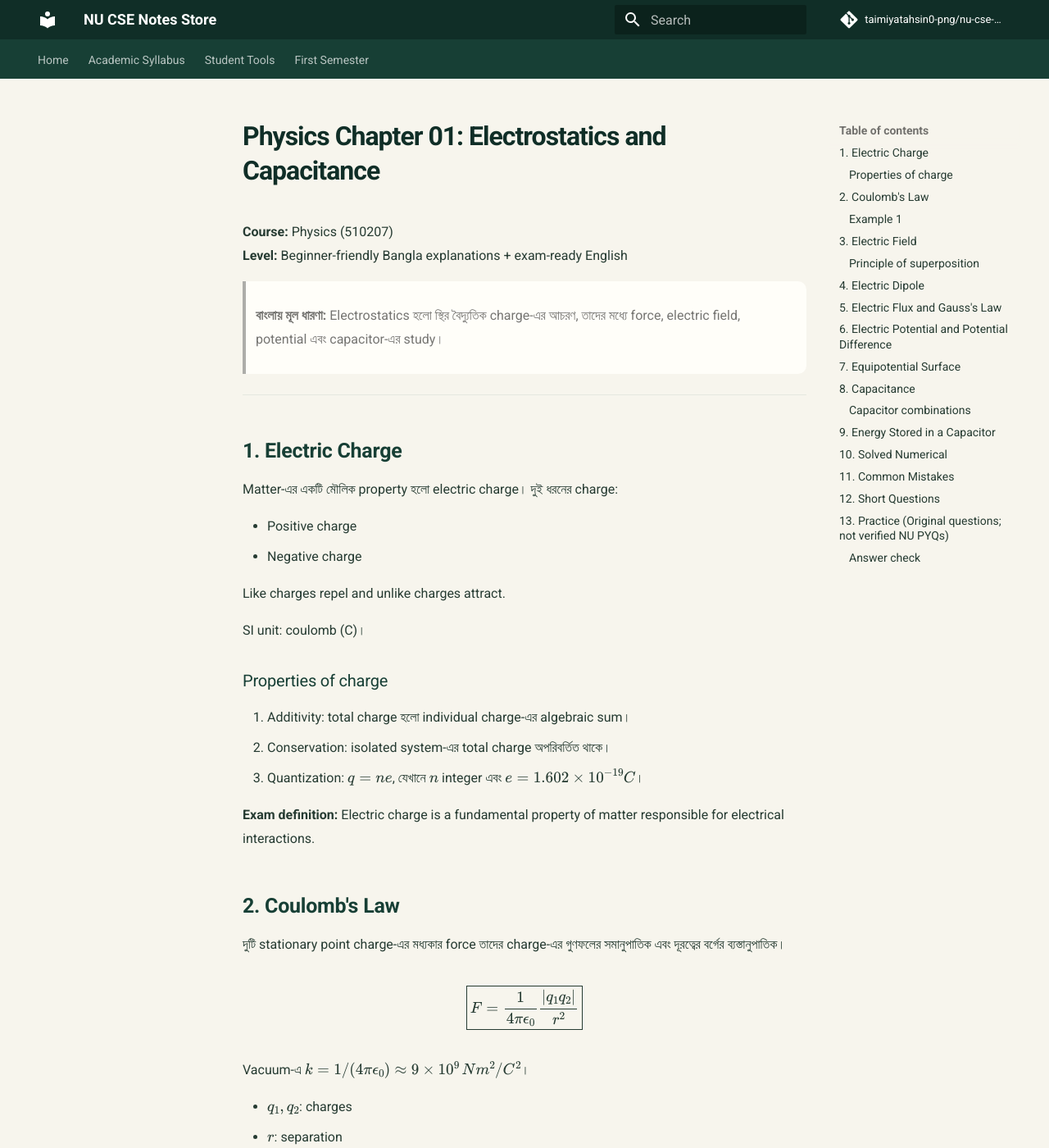
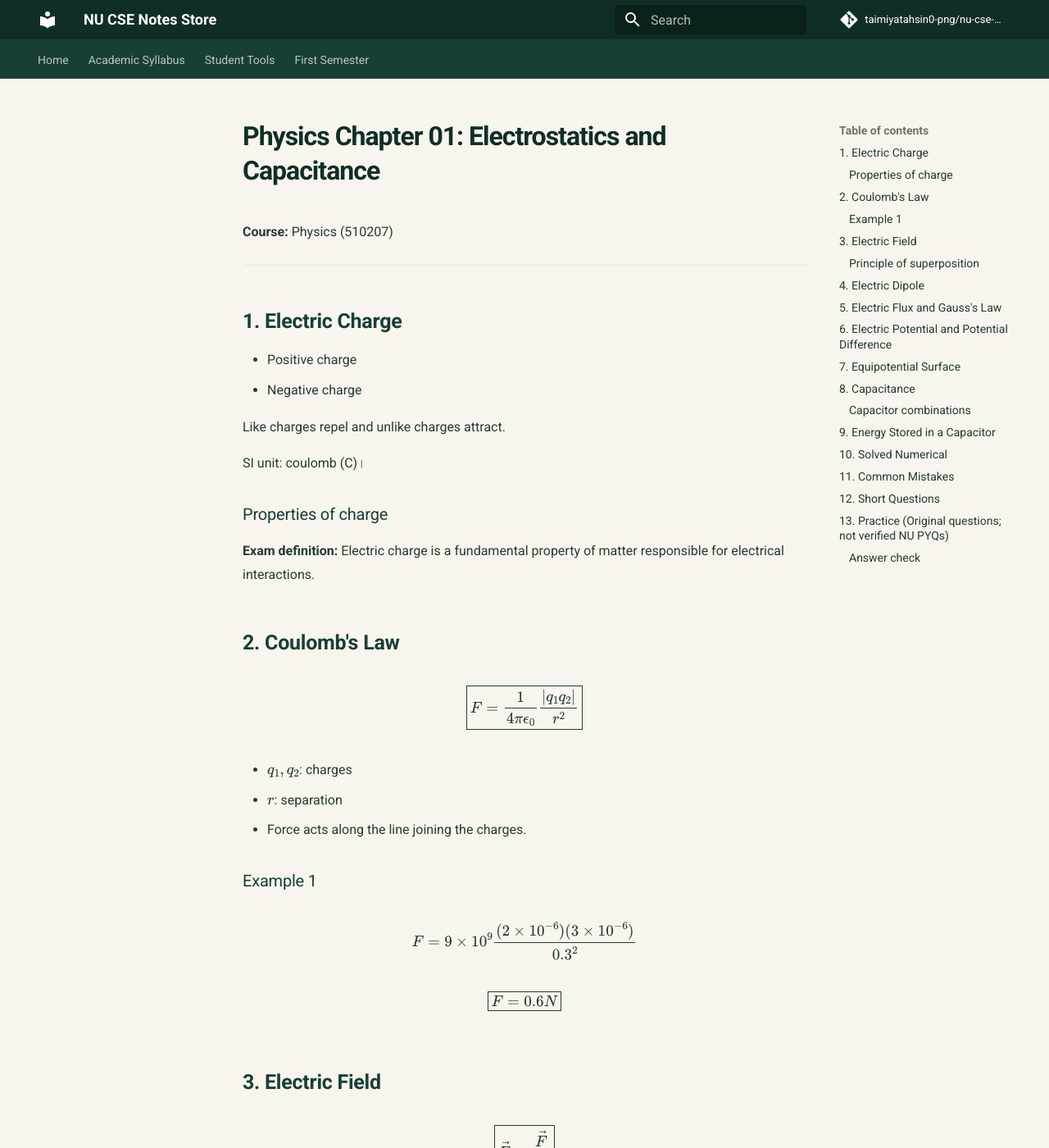
Before and after one commit to taimiyatahsin0-png/nu-cse-notes-store, an MkDocs documentation site: the page built from docs/subjects/phy/chapter-01-electrostatics-and-capacitance.md, in a window 1280 px wide and 1400 px high. Shown: the whole window at 82% size. Built offline with MkDocs 1.6.1 and Material for MkDocs 9.7.7, drawn with Linux system fonts in a browser that asks for light colours; comment, search, counter and statistics services are not loaded; some of the changed text lies outside the part shown.

Commit message:
Remove Bangla content; standardize English-only notes

```diff
--- a/docs/subjects/phy/chapter-01-electrostatics-and-capacitance.md
+++ b/docs/subjects/phy/chapter-01-electrostatics-and-capacitance.md
@@ -1,15 +1,10 @@
 # Physics Chapter 01: Electrostatics and Capacitance
 
 **Course:** Physics (510207)
-**Level:** Beginner-friendly Bangla explanations + exam-ready English
-
-> **বাংলায় মূল ধারণা:** Electrostatics হলো স্থির বৈদ্যুতিক charge-এর আচরণ, তাদের মধ্যে force, electric field, potential এবং capacitor-এর study।
 
 ---
 
 ## 1. Electric Charge
-
-Matter-এর একটি মৌলিক property হলো electric charge। দুই ধরনের charge:
 
 - Positive charge
 - Negative charge
@@ -20,29 +15,19 @@ SI unit: coulomb (C)।
 
 ### Properties of charge
 
-1. Additivity: total charge হলো individual charge-এর algebraic sum।
-2. Conservation: isolated system-এর total charge অপরিবর্তিত থাকে।
-3. Quantization: \(q=ne\), যেখানে \(n\) integer এবং \(e=1.602\times10^{-19}C\)।
-
 **Exam definition:** Electric charge is a fundamental property of matter responsible for electrical interactions.
 
 ## 2. Coulomb's Law
 
-দুটি stationary point charge-এর মধ্যকার force তাদের charge-এর গুণফলের সমানুপাতিক এবং দূরত্বের বর্গের ব্যস্তানুপাতিক।
-
 \[
 \boxed{F=\frac{1}{4\pi\epsilon_0}\frac{|q_1q_2|}{r^2}}
 \]
-
-Vacuum-এ \(k=1/(4\pi\epsilon_0)\approx9\times10^9\,Nm^2/C^2\)।
 
 - \(q_1,q_2\): charges
 - \(r\): separation
 - Force acts along the line joining the charges.
 
 ### Example 1
-
-\(q_1=2\mu C\), \(q_2=3\mu C\), separation \(r=0.3m\)। Vacuum-এ force-এর magnitude:
 
 \[
 F=9\times10^9\frac{(2\times10^{-6})(3\times10^{-6})}{0.3^2}
@@ -52,29 +37,17 @@ F=9\times10^9\frac{(2\times10^{-6})(3\times10^{-6})}{0.3^2}
 \boxed{F=0.6N}
 \]
 
-দুই charge positive হলে force repulsive।
-
 ## 3. Electric Field
-
-কোনো point-এ unit positive test charge-এর ওপর যে force কাজ করে, সেটিই electric field intensity।
 
 \[
 \boxed{\vec E=\frac{\vec F}{q_0}}
 \]
 
-Point charge \(Q\)-এর জন্য,
-
 \[
 \boxed{E=\frac{1}{4\pi\epsilon_0}\frac{|Q|}{r^2}}
 \]
 
-SI unit: \(N/C\) বা \(V/m\)।
-
-Field direction positive charge থেকে বাইরে এবং negative charge-এর দিকে।
-
 ### Principle of superposition
-
-একাধিক charge থাকলে net electric field হলো individual electric field-এর vector sum:
 
 \[
 \vec E_{\text{net}}=\sum_i\vec E_i
@@ -82,17 +55,11 @@ Field direction positive charge থেকে বাইরে এবং negative
 
 ## 4. Electric Dipole
 
-সমান মানের বিপরীত charge \(+q\) এবং \(-q\), অল্প দূরত্বে পৃথক থাকলে electric dipole গঠিত হয়।
-
 Dipole moment:
 
 \[
 \boxed{\vec p=q\vec d}
 \]
-
-এখানে \(\vec d\) negative থেকে positive charge-এর দিকে directed displacement vector। SI unit \(C\,m\)।
-
-Uniform electric field-এ dipole-এর torque:
 
 \[
 \boxed{\tau=pE\sin\theta}
@@ -106,10 +73,6 @@ Potential energy:
 
 ## 5. Electric Flux and Gauss's Law
 
-Electric flux হলো কোনো surface দিয়ে electric field-এর normal component-এর মোট পরিমাপ।
-
-Uniform field ও flat surface-এর জন্য:
-
 \[
 \Phi_E=EA\cos\theta
 \]
@@ -122,17 +85,11 @@ Gauss's law:
 
 **Exam-ready statement:** The total electric flux through any closed surface equals the net charge enclosed divided by the permittivity of free space.
 
-Gauss's law symmetric charge distributions-এর field বের করতে বিশেষভাবে কার্যকর।
-
 ## 6. Electric Potential and Potential Difference
-
-একক positive test charge-কে infinity থেকে কোনো point-এ আনতে external agent-এর করা work per unit charge হলো potential (reference convention অনুযায়ী)।
 
 \[
 \boxed{V=\frac{W}{q}}
 \]
-
-Point charge-এর potential:
 
 \[
 \boxed{V=\frac{1}{4\pi\epsilon_0}\frac{Q}{r}}
@@ -144,27 +101,13 @@ Potential difference:
 \Delta V=V_B-V_A=\frac{W_{\text{external}}}{q}
 \]
 
-Uniform field-এর direction-এ potential কমে।
-
-Electric field ও potential-এর relation:
-
 \[
 \boxed{\vec E=-\nabla V}
 \]
 
-এক dimension-এ \(E_x=-dV/dx\)।
-
 ## 7. Equipotential Surface
 
-যে surface-এর প্রতিটি point-এ electric potential একই, তাকে equipotential surface বলে।
-
-- Surface বরাবর charge সরালে work done zero।
-- Electric field equipotential surface-এর perpendicular।
-- দুটি equipotential surface intersect করে না (একই electrostatic potential field-এ)।
-
 ## 8. Capacitance
-
-Capacitor charge store করে। Capacitance হলো stored charge ও potential difference-এর ratio:
 
 \[
 \boxed{C=\frac QV}
@@ -178,13 +121,9 @@ Parallel-plate capacitor:
 \boxed{C=\frac{\epsilon_0A}{d}}
 \]
 
-Dielectric medium পুরো gap পূরণ করলে:
-
 \[
 \boxed{C=\frac{\epsilon_r\epsilon_0A}{d}}
 \]
-
-যেখানে \(A\) plate area, \(d\) separation, \(\epsilon_r\) relative permittivity।
 
 ### Capacitor combinations
 
@@ -229,13 +168,6 @@ U=\frac12CV^2
 
 ## 11. Common Mistakes
 
-1. Micro (\(\mu\)) কে \(10^{-6}\) না করা।
-2. Coulomb's law-এ distance square করতে ভুলে যাওয়া।
-3. Electric field ও force-কে একই quantity ভাবা।
-4. Electric dipole moment-এর direction উল্টো লেখা।
-5. Flux formula-তে angle field ও surface normal-এর মধ্যে, surface-এর সঙ্গে নয়—এটি ভুলে যাওয়া।
-6. Capacitor series ও parallel formula গুলিয়ে ফেলা।
-
 ## 12. Short Questions
 
 **Q1. State Coulomb's law.**
```
